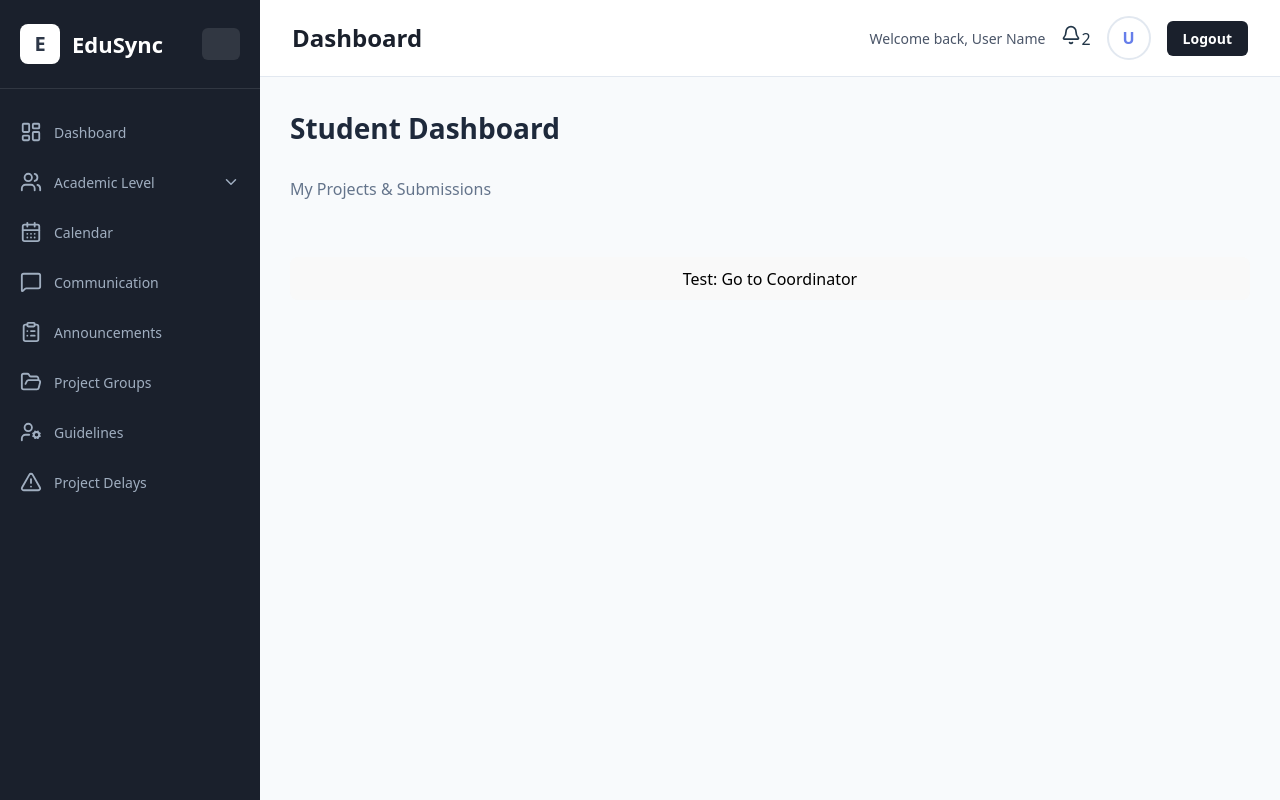
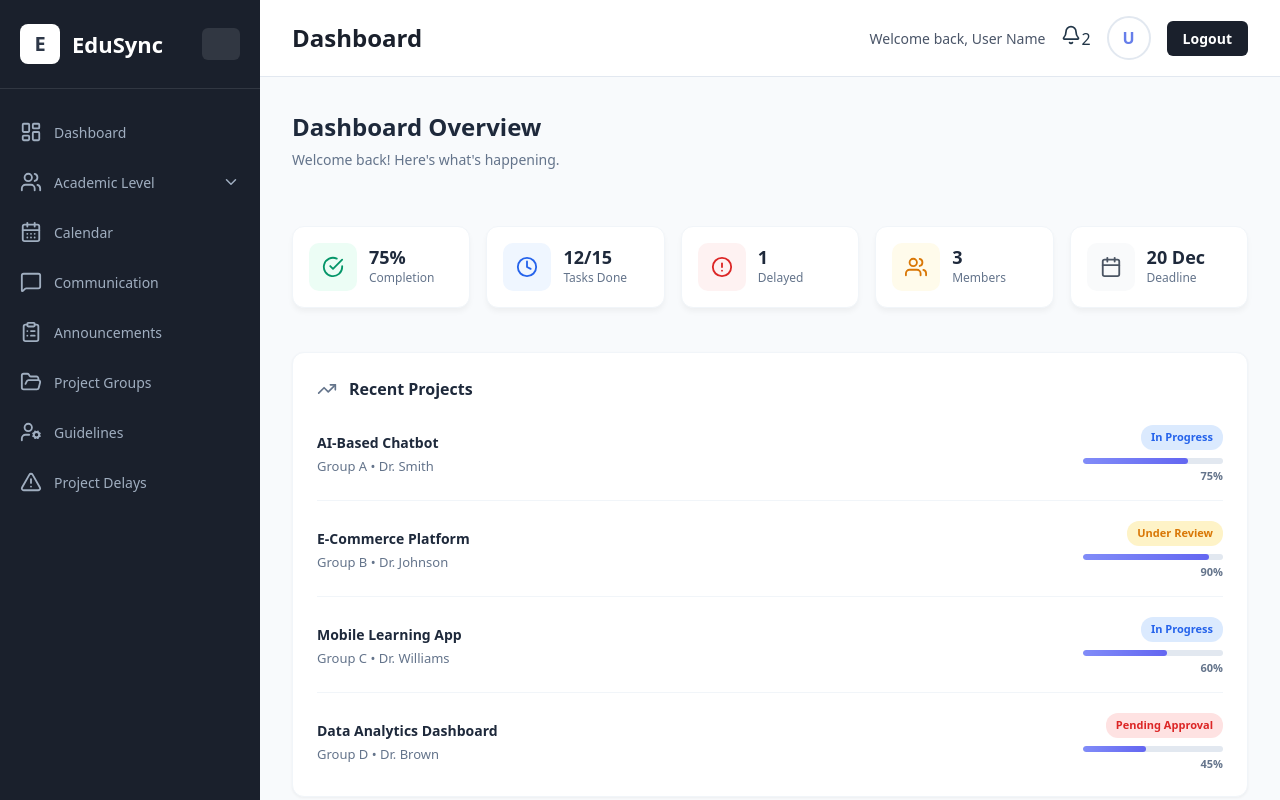
Before and after one commit to udithaanuradha/Edusync, a React app: page /student in a window 1280 px wide. Built offline with nearby package versions, Linux system fonts and the light colour scheme; the HTML template or start-up script is replaced by a standard one.

Commit message:
update student dashboard to the project

```diff
--- a/package.json
+++ b/package.json
@@ -13,6 +13,7 @@
     "lucide-react": "^0.577.0",
     "react": "^19.2.0",
     "react-dom": "^19.2.0",
+    "react-icons": "^5.6.0",
     "react-router-dom": "^7.13.1"
   },
   "devDependencies": {
--- a/src/Pages/StudentPages/StudentDashboard.css
+++ b/src/Pages/StudentPages/StudentDashboard.css
@@ -0,0 +1,186 @@
+ /* --- 1. CORE LAYOUT (Sidebar + Main Content) --- */
+.app-layout {
+  display: flex;
+  height: 100vh;
+  width: 100vw;
+  overflow: hidden;
+  background-color: #f8fafc; /* Light gray background */
+}
+
+.main-viewport {
+  flex: 1;
+  display: flex;
+  flex-direction: column;
+  min-width: 0;
+}
+
+.content-container {
+  flex: 1;
+  padding: 32px;
+  overflow-y: auto;
+}
+
+/* --- 2. HEADER SECTION --- */
+.dashboard-header-section {
+  margin-bottom: 24px;
+}
+
+.overview-title {
+  font-size: 24px;
+  font-weight: 700;
+  color: #1e293b;
+  margin: 0;
+}
+
+.overview-subtitle {
+  font-size: 14px;
+  color: #64748b;
+  margin-top: 4px;
+}
+
+/* --- 3. ROW 1: THE 5 STAT CARDS (1 Row, 5 Columns) --- */
+.student-stats-grid {
+  display: grid;
+  grid-template-columns: repeat(5, 1fr); /* FORCES 5 COLUMNS */
+  gap: 16px;
+  width: 100%;
+  margin-bottom: 24px;
+}
+
+.stat-card-view {
+  background: #ffffff;
+  border-radius: 12px;
+  padding: 16px;
+  display: flex;
+  align-items: center;
+  gap: 12px;
+  border: 1px solid #f1f5f9;
+  box-shadow: 0 4px 6px -1px rgba(0, 0, 0, 0.05);
+}
+
+.stat-icon-box {
+  width: 48px;
+  height: 48px;
+  border-radius: 10px;
+  display: flex;
+  align-items: center;
+  justify-content: center;
+  flex-shrink: 0;
+  font-size: 22px;
+}
+
+.stat-text-content {
+  display: flex;
+  flex-direction: column;
+}
+
+.stat-value-text {
+  font-size: 18px;
+  font-weight: 700;
+  color: #1e293b;
+}
+
+.stat-label-text {
+  font-size: 12px;
+  color: #64748b;
+  white-space: nowrap;
+}
+
+ /* Container for the rows - keeps everything aligned */
+.dashboard-row {
+  width: 100%;
+  margin-top: 20px; /* Controlled space between the rows */
+}
+
+/* This creates the equal 50/50 split with NO extra gaps */
+.dashboard-row.equal-split {
+  display: grid;
+  grid-template-columns: 1fr 1fr;
+  gap: 20px; /* Space between the two columns */
+  align-items: stretch;
+}
+
+/* IMPORTANT: Apply this class to the top-level div
+   inside RecentProjects, Announcements, and UpcomingDeadlines
+*/
+.white-card-container {
+  background: #ffffff;
+  border-radius: 12px;
+  padding: 24px;
+  border: 1px solid #f1f5f9;
+  box-shadow: 0 4px 6px -1px rgba(0, 0, 0, 0.05);
+  height: 100%;
+  margin: 0; /* REMOVES UNWANTED SPACE */
+}
+
+/* Fix for the internal dashboard content padding */
+.dashboard-content {
+  display: flex;
+  flex-direction: column;
+  gap: 0; /* We control gaps via .dashboard-row and .student-stats-grid */
+}
+/* --- 5. ROW 2: RECENT PROJECTS (Full Width) --- */
+
+
+/* --- 7. INTERNAL COMPONENT STYLING --- */
+.section-title {
+  font-size: 18px;
+  font-weight: 700;
+  color: #1e293b;
+  margin-bottom: 20px;
+  display: flex;
+  align-items: center;
+  gap: 10px;
+}
+
+/* Deadline List Items */
+.deadline-row-item {
+  display: flex;
+  align-items: center;
+  gap: 16px;
+  padding: 12px;
+  background: #f8fafc;
+  border-radius: 12px;
+  margin-bottom: 12px;
+}
+
+.date-box {
+  background: white;
+  padding: 8px;
+  border-radius: 8px;
+  display: flex;
+  flex-direction: column;
+  align-items: center;
+  min-width: 50px;
+  border: 1px solid #e2e8f0;
+}
+
+.date-day {
+  font-size: 16px;
+  font-weight: 800;
+  color: #2563eb;
+}
+
+.date-month {
+  font-size: 10px;
+  font-weight: 700;
+  color: #64748b;
+  text-transform: uppercase;
+}
+
+/* Shared View All Button Style */
+.view-all-btn {
+  margin-top: auto;
+  padding: 12px;
+  background: white;
+  border: 1px solid #e2e8f0;
+  border-radius: 8px;
+  color: #2563eb;
+  font-weight: 600;
+  cursor: pointer;
+  transition: all 0.2s;
+}
+
+.view-all-btn:hover {
+  background: #f1f5f9;
+}
--- a/src/Pages/StudentPages/StudentDashboard.tsx
+++ b/src/Pages/StudentPages/StudentDashboard.tsx
@@ -1,25 +1,55 @@
-import React from 'react';
+ import React from 'react';
 import Sidebar from '../../components/shared/Sidebar';
 import Header from '../../components/shared/Header';
-import { useAuth } from '../../context/AuthContext';
-import { useNavigate } from 'react-router-dom';
+import MyProjectStatus from '../../components/student/MyProjectStatus';
+import Announcements from '../../components/coordinator/Announcements';
+import UpcomingDeadlines from '../../components/coordinator/UpcomingDeadlines';
+import RecentProjects from '../../components/coordinator/RecentProjects';
 
-const StudentPage = () => {
-  const { switchRole } = useAuth();
-  const navigate = useNavigate();
+import './StudentDashboard.css';
 
+const StudentDashboard: React.FC = () => {
   return (
     <div className="app-layout">
+      {/* FIXED SIDEBAR */}
       <Sidebar />
+
       <div className="main-viewport">
+        {/* FIXED HEADER */}
         <Header />
+
         <main className="content-container">
-          <h2 className="overview-title">Student Dashboard</h2>
-          <p className="overview-subtitle">My Projects & Submissions</p>
-          <button onClick={() => { switchRole('coordinator'); navigate('/coordinator'); }}>Test: Go to Coordinator</button>
+          <div className="dashboard-content">
+
+            {/* HEADER SECTION */}
+            <div className="dashboard-header-section">
+              <h2 className="overview-title">
+                Dashboard Overview
+              </h2>
+              <p className="overview-subtitle">
+                Welcome back! Here's what's happening.
+              </p>
+            </div>
+
+            {/* ROW 1: THE 5 CARDS (1 Row, 5 Columns) */}
+            <MyProjectStatus />
+
+            {/* ROW 2: RECENT PROJECTS (Full Width White Section) */}
+            <div className="dashboard-row">
+              <RecentProjects />
+            </div>
+
+            {/* ROW 3: ANNOUNCEMENTS & DEADLINES (Equal 50/50 Split) */}
+            <div className="dashboard-row equal-split">
+              <Announcements />
+              <UpcomingDeadlines />
+            </div>
+
+          </div>
         </main>
       </div>
     </div>
   );
 };
-export default StudentPage;
+
+export default StudentDashboard;
--- /dev/null
+++ b/src/components/student/MyProjectStatus.css
@@ -0,0 +1,52 @@
+ /* Container for the 5-column row */
+.student-stats-grid {
+  display: grid;
+  /* FORCES 5 EQUAL COLUMNS */
+  grid-template-columns: repeat(5, 1fr);
+  gap: 16px;
+  width: 100%;
+  margin-bottom: 24px;
+}
+
+/* Individual Card (StatCard View) */
+.stat-card-view {
+  background: #ffffff;
+  border-radius: 12px;
+  padding: 16px;
+  display: flex;
+  align-items: center; /* Icon and text side-by-side */
+  gap: 12px;
+  border: 1px solid #f1f5f9;
+  box-shadow: 0 4px 6px -1px rgba(0, 0, 0, 0.05);
+  min-width: 0;
+}
+
+/* The colored box for the icon */
+.stat-icon-box {
+  width: 48px;
+  height: 48px;
+  border-radius: 10px;
+  display: flex;
+  align-items: center;
+  justify-content: center;
+  flex-shrink: 0;
+  font-size: 22px;
+}
+
+.stat-text-content {
+  display: flex;
+  flex-direction: column;
+}
+
+.stat-value-text {
+  font-size: 18px;
+  font-weight: 700;
+  color: #1e293b;
+  line-height: 1.2;
+}
+
+.stat-label-text {
+  font-size: 12px;
+  color: #64748b;
+  white-space: nowrap;
+}
--- /dev/null
+++ b/src/components/student/MyProjectStatus.tsx
@@ -0,0 +1,31 @@
+ import React from 'react';
+import { FiCheckCircle, FiClock, FiAlertCircle, FiUsers, FiCalendar } from 'react-icons/fi';
+import './MyProjectStatus.css';
+
+const MyProjectStatus: React.FC = () => {
+  const stats = [
+    { label: 'Completion', value: '75%', icon: <FiCheckCircle />, color: '#059669', bg: '#ecfdf5' },
+    { label: 'Tasks Done', value: '12/15', icon: <FiClock />, color: '#2563eb', bg: '#eff6ff' },
+    { label: 'Delayed', value: '1', icon: <FiAlertCircle />, color: '#dc2626', bg: '#fef2f2' },
+    { label: 'Members', value: '3', icon: <FiUsers />, color: '#d97706', bg: '#fffbeb' },
+    { label: 'Deadline', value: '20 Dec', icon: <FiCalendar />, color: '#4b5563', bg: '#f9fafb' },
+  ];
+
+  return (
+    <div className="student-stats-grid">
+      {stats.map((stat, index) => (
+        <div key={index} className="stat-card-view">
+          <div className="stat-icon-box" style={{ backgroundColor: stat.bg, color: stat.color }}>
+            {stat.icon}
+          </div>
+          <div className="stat-text-content">
+            <span className="stat-value-text">{stat.value}</span>
+            <span className="stat-label-text">{stat.label}</span>
+          </div>
+        </div>
+      ))}
+    </div>
+  );
+};
+
+export default MyProjectStatus;
--- a/src/context/AuthContext.tsx
+++ b/src/context/AuthContext.tsx
@@ -12,7 +12,7 @@ export const AuthProvider: React.FC<{ children: ReactNode }> = ({ children }) =>
   // Initial state
   const [user, setUser] = useState<{ name: string; role: string } | null>({
     name: 'User Name',
-    role: 'student' // Start as coordinator
+    role: 'coordinator' // Start as coordinator
   });
 
   // This function updates the role
```
Also changed, not shown: src/components/student/StatCard.css (added, +82 -0 lines), src/components/student/StatCard.tsx (added, +63 -0 lines), 1 other file (tests, documents, lock files or other folders).
